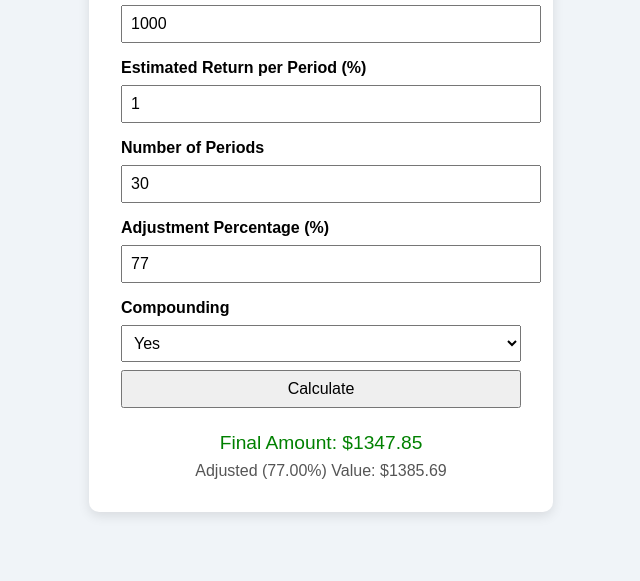
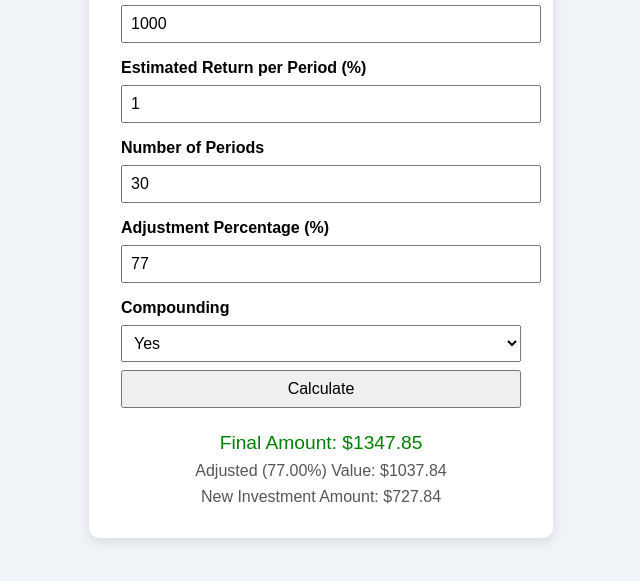
Before and after one commit to salpert1174/Deficalculator21, a plain HTML site: page index.html in a window 1280 px wide. Both pictures are taken after a click on the button "Calculate". Shown: the part 161-742 px from the top of the page, without its empty margins (319-959 px from the left). Drawn offline with Linux system fonts and the light colour scheme.

Commit message:
Add files via upload

```diff
--- a/index.html
+++ b/index.html
@@ -11,7 +11,7 @@
     label { display: block; margin-top: 1rem; font-weight: bold; }
     input, select, button { width: 100%; padding: 0.5rem; margin-top: 0.5rem; font-size: 1rem; }
     .result { margin-top: 1.5rem; font-size: 1.2rem; text-align: center; color: green; }
-    .adjusted-result { margin-top: 0.5rem; font-size: 1rem; text-align: center; color: #555; }
+    .adjusted-result, .new-investment { margin-top: 0.5rem; font-size: 1rem; text-align: center; color: #555; }
   </style>
 </head>
 <body>
@@ -38,6 +38,7 @@
     <button onclick="calculate()">Calculate</button>
     <div class="result" id="result"></div>
     <div class="adjusted-result" id="adjustedResult"></div>
+    <div class="new-investment" id="newInvestment"></div>
   </div>
 
   <script>
@@ -55,14 +56,16 @@
         finalAmount = investment * (1 + (rate * periods));
       }
 
-      // Calculate the gain (total interest earned)
-      const gain = finalAmount - investment;
+      // Correct: Adjusted value is just percentage of final amount
+      const adjustedValue = finalAmount * percentage;
 
-      // Adjusted amount is: 77% of the final amount plus the full gain
-      const adjustedValue = (finalAmount * percentage) + gain;
+      // New Investment Amount = Adjusted Value + (Adjusted Value - Final Amount)
+      const adjustedDiff = adjustedValue - finalAmount;
+      const newInvestmentAmount = adjustedValue + adjustedDiff;
 
       document.getElementById('result').innerText = `Final Amount: $${finalAmount.toFixed(2)}`;
       document.getElementById('adjustedResult').innerText = `Adjusted (${(percentage * 100).toFixed(2)}%) Value: $${adjustedValue.toFixed(2)}`;
+      document.getElementById('newInvestment').innerText = `New Investment Amount: $${newInvestmentAmount.toFixed(2)}`;
     }
   </script>
 </body>
```
